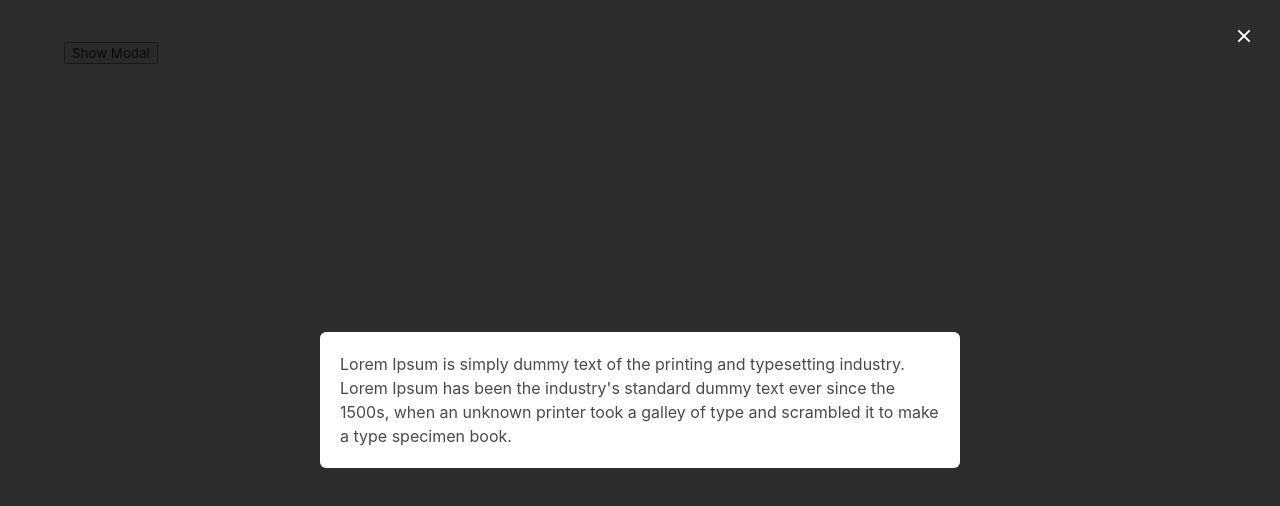
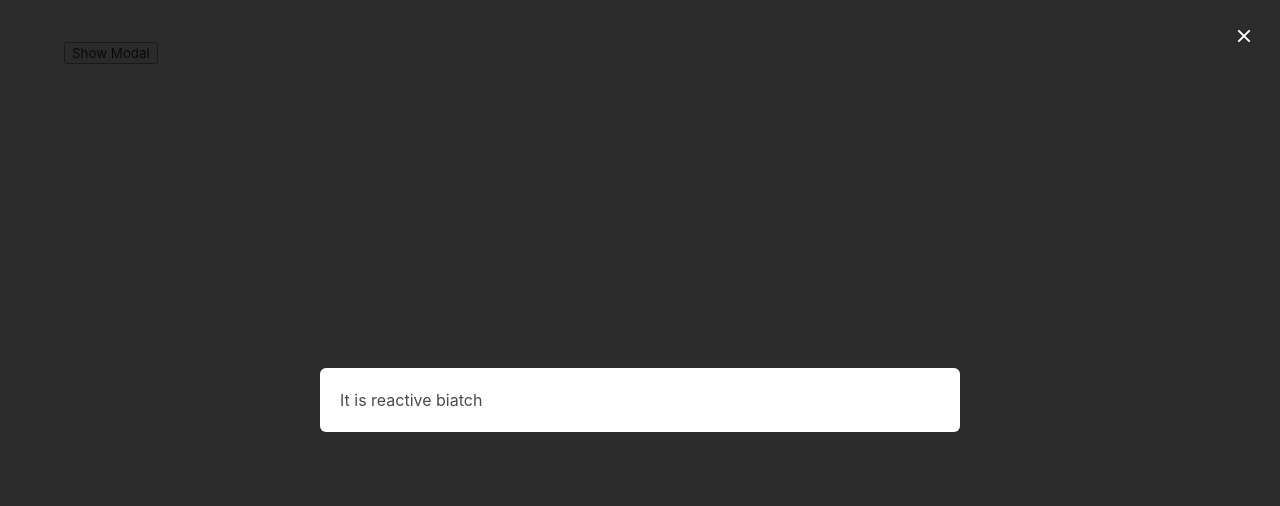
Before and after one commit to kamalogudah/VueDojo, a plain HTML site: page modal/index.html in a window 1280 px wide. Both pictures are taken after a click on the button "Show Modal". Drawn offline with nearby package versions, Linux system fonts and the light colour scheme.

Commit message:
Make modal Reactive

```diff
--- a/modal/index.html
+++ b/modal/index.html
@@ -13,7 +13,10 @@
  </head>
 <body>
   <div id="root" class="container">
-   <modal v-if="showModal" @close="showModal = false"></modal>
+   <modal v-if="showModal" @close="showModal = false">
+     <p> It is reactive biatch</p>
+
+   </modal>
    <button @click="showModal = true"> Show Modal</button>
   </div>
   <script src="main.js"></script>
--- a/modal/main.js
+++ b/modal/main.js
@@ -5,10 +5,7 @@ Vue.component('modal', {
   <div class="modal-background"></div>
   <div class="modal-content">
   <div class="box">
-     <p>
-       Lorem Ipsum is simply dummy text of the printing and typesetting industry. Lorem Ipsum has been the industry's standard dummy
-       text ever since the 1500s, when an unknown printer took a galley of type and scrambled it to make a type specimen book.
-     </p>
+    <slot></slot>
   </div>
     </div>
   <button class="modal-close is-large" aria-label="close" @click="$emit('close')"></button>
```
